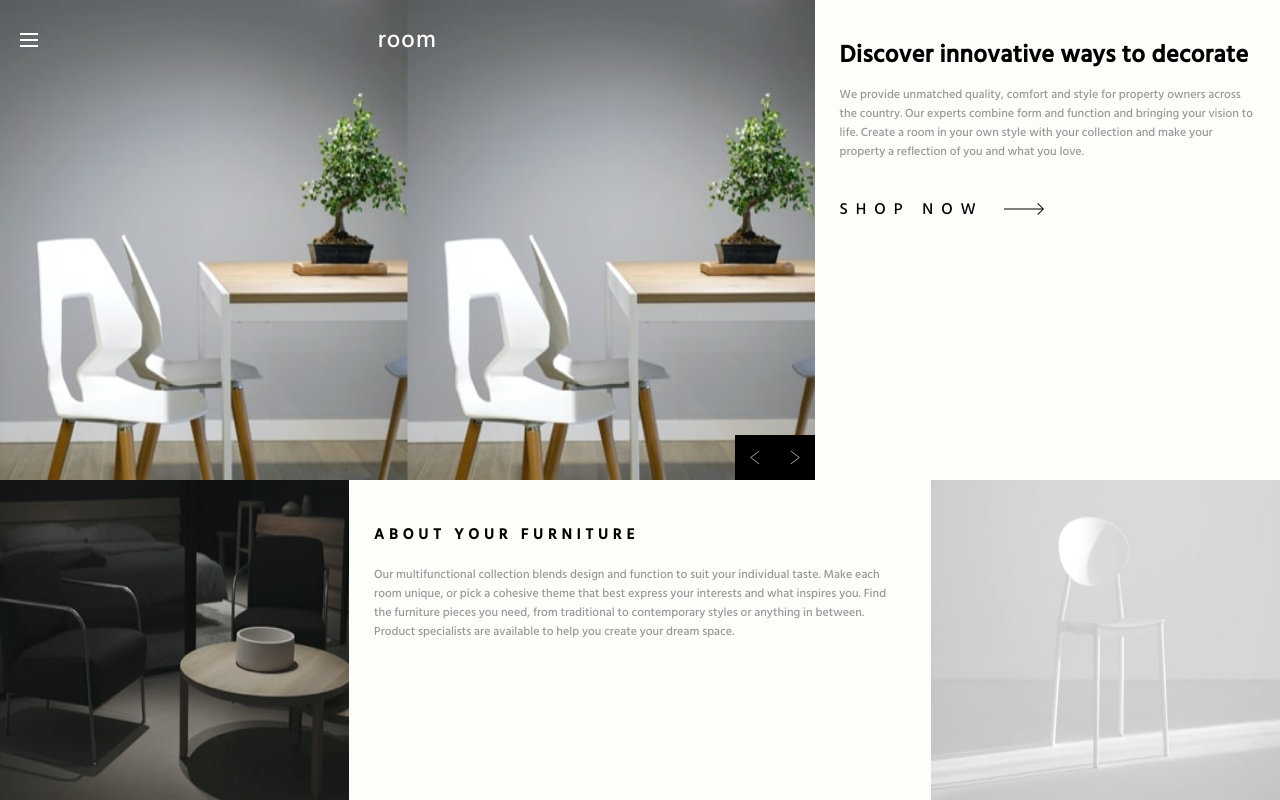
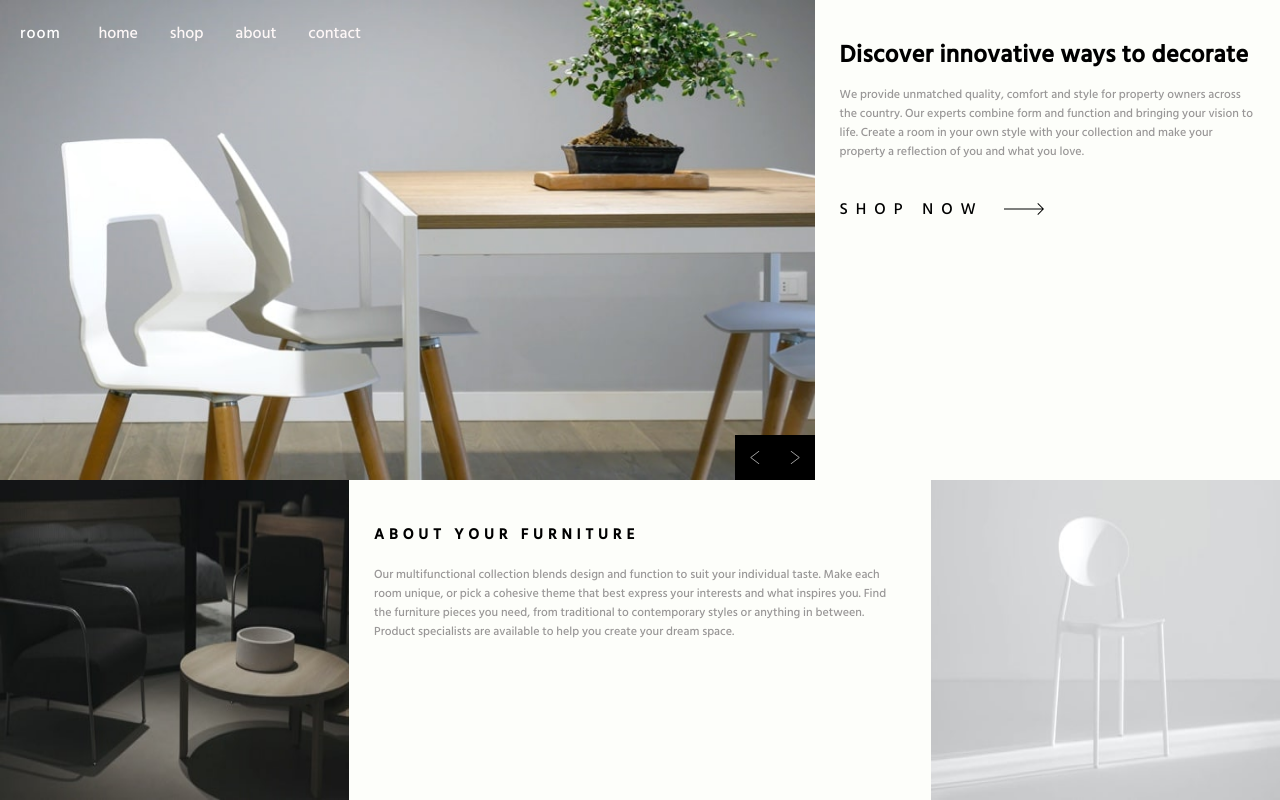
Before and after one commit to realDiegoR/Room-homepage-landingpage, a website: page index.html in a window 1280 px wide. Drawn offline with Linux system fonts and the light colour scheme.

Commit message:
all done

```diff
--- a/css/style.scss
+++ b/css/style.scss
@@ -14,7 +14,6 @@ div.hide{
     width: 100%;
     height: 300px;
     position: relative;
-    background-image: url("./../room-homepage-master/images/mobile-image-hero-1.jpg");
     background-repeat: round;
     overflow: auto;
     transition: background 500ms;
@@ -23,9 +22,9 @@ div.hide{
 .header{
     position: relative;
     padding: 20px 0;
+    text-align: center;
 
     &__title{
-        text-align: center;
         color: white;
         letter-spacing: 1px;
         font-weight: 500;
@@ -57,6 +56,24 @@ div.hide{
             li{
                 display: inline-block;
                 padding: 0 5px;
+            }
+        }
+    }
+
+    &--bar{
+        display: none;
+        color: rgb(253, 247, 247);
+
+        ul{
+            list-style: none;
+            list-style-type: none;
+            list-style-position: inside;
+            display: inline;
+            margin-left: 20px;
+
+            li{
+                display: inline-block;
+                padding: 0 8px;
             }
         }
     }
@@ -183,6 +200,19 @@ div.hide{
 
     }
 
+    .header{
+        text-align: left;
+        padding: 20px;
+
+        &__navbarmobile{
+            display: none;
+        }
+
+        &--bar{
+            display: inline;
+        }
+    }
+
     .main-picture{
         grid-column: 1 / 8;
         height: auto;
@@ -232,7 +262,11 @@ div.hide{
 
     .show-pic{
         height: auto;
-        }
+     }
+
+     .checkbox-label{
+         display: none;
+     }
 }
 
 @media screen and (min-width: 740px) {
@@ -258,4 +292,8 @@ div.hide{
         z-index: 99;
     }
 
+    .header--bar ul li {
+        padding: 0 14px;
+    }
+
 }
--- a/index.html
+++ b/index.html
@@ -25,11 +25,15 @@
                     <li>contact</li>
                 </ul>
             </div>
-            <h1 class="header__title">room</h1>
-
+            <span class="header__title">room</span>
 
             <div class="header--bar">
-                <h1 class="header--title"></h1>
+                <ul>
+                    <li>home</li>
+                    <li>shop</li>
+                    <li>about</li>
+                    <li>contact</li>
+                </ul>
             </div>
         </header>
 
--- a/js/index.js
+++ b/js/index.js
@@ -14,6 +14,13 @@ const heroImages = {
     mobile_hero_3: "url(./room-homepage-master/images/mobile-image-hero-3.jpg)",
 
 }
+
+if (window.innerWidth < 562) {
+    hero.style.backgroundImage = heroImages.mobile_hero_1
+} else {
+    hero.style.backgroundImage = heroImages.desk_hero_1
+}
+
 const hero_1 = "url(./../../room-homepage-master/images/desktop-image-hero-1.jpg)"
 let image = 1
 
```
Also changed, not shown: css/style.css, 1 other file.
